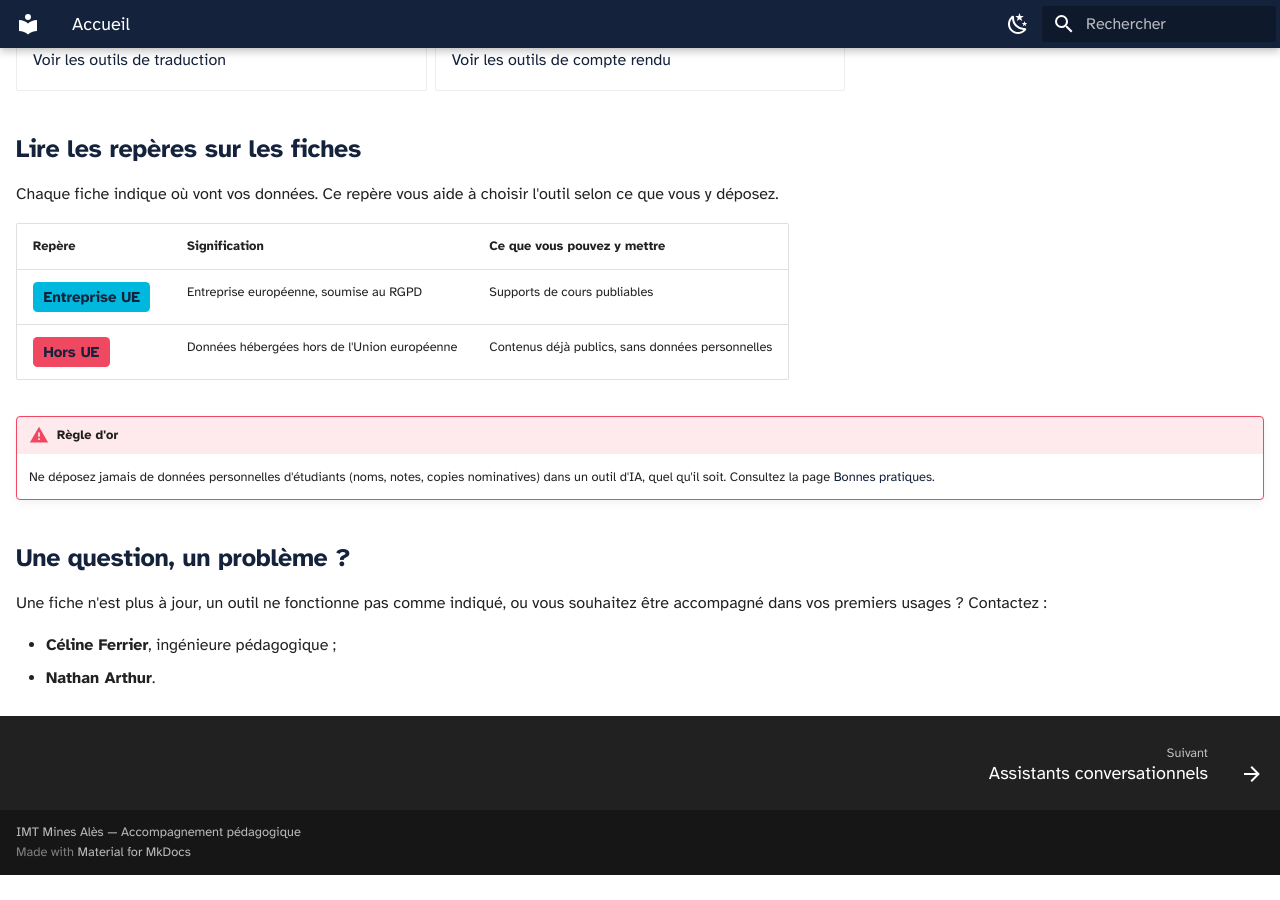
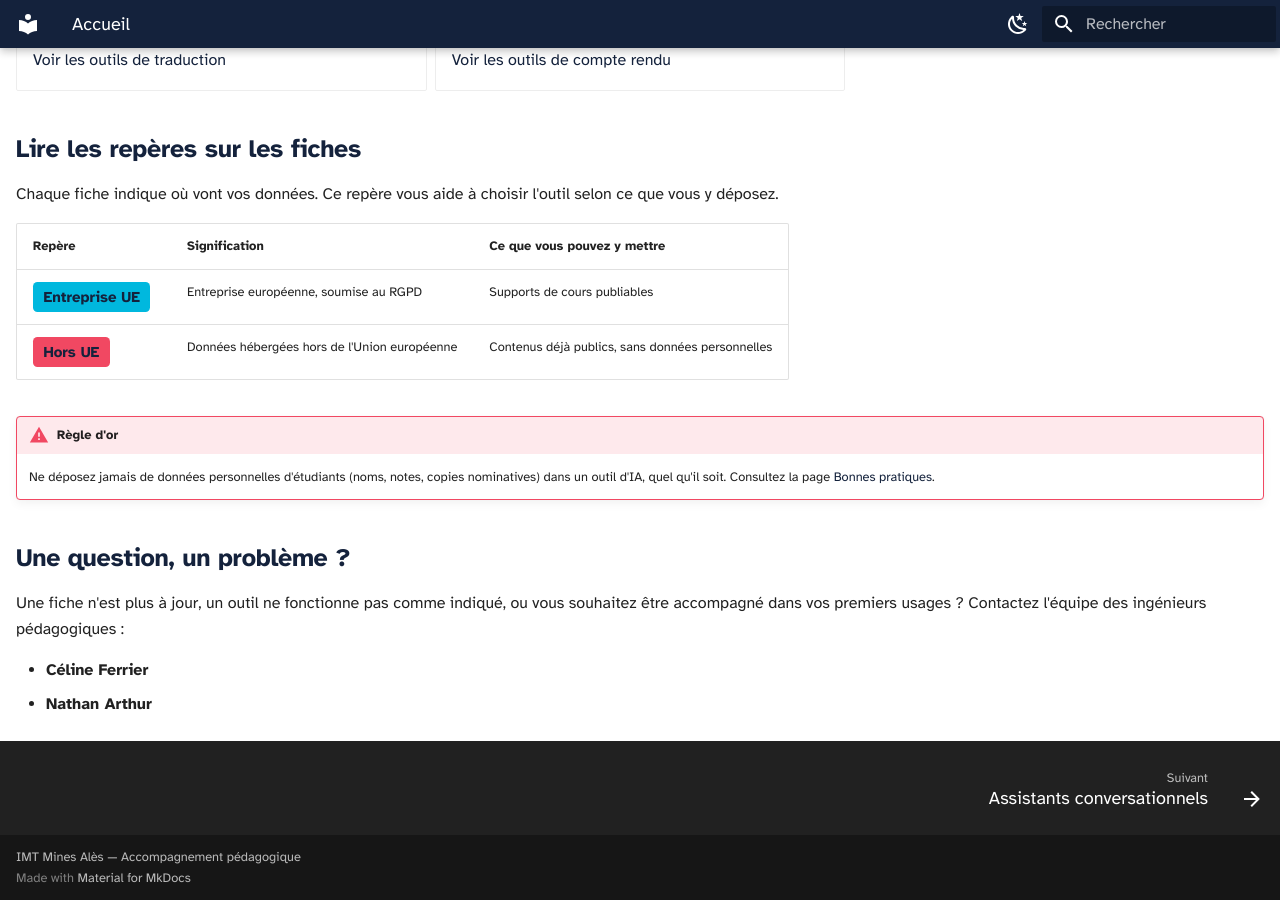
Before and after one commit to Celine-ferrier/Boite-outils-IA, an MkDocs documentation site: the page built from docs/index.md, in a window 1280 px wide and 900 px high, scrolled down 908 px. Built offline with MkDocs 1.6.1 and Material for MkDocs 9.7.7, drawn with Linux system fonts in a browser that asks for light colours; before the commit the page ends 1783 px from its top, so only the background shows below that; some of the changed text lies outside the part shown.

Commit message:
Accueil : titre « Boîte à outils IA » et contacts (ingénieurs pédagogiques)
Co-Authored-By: Claude Opus 5.5 <noreply@anthropic.com>
Claude-Session: https://claude.ai/code/session_01ADR9hzhyEw6Dc3N18BUyt5

```diff
--- a/docs/index.md
+++ b/docs/index.md
@@ -74,7 +74,7 @@ Chaque fiche indique où vont vos données. Ce repère vous aide à choisir l'ou
 
 ## Une question, un problème ?
 
-Une fiche n'est plus à jour, un outil ne fonctionne pas comme indiqué, ou vous souhaitez être accompagné dans vos premiers usages ? Contactez :
+Une fiche n'est plus à jour, un outil ne fonctionne pas comme indiqué, ou vous souhaitez être accompagné dans vos premiers usages ? Contactez l'équipe des ingénieurs pédagogiques :
 
-- **Céline Ferrier**, ingénieure pédagogique ;
-- **Nathan Arthur**.
+- **Céline Ferrier**
+- **Nathan Arthur**
--- a/mkdocs.yml
+++ b/mkdocs.yml
@@ -1,5 +1,5 @@
 site_name: Boîte à outils IA
-site_description: Outils d'intelligence artificielle et tutoriels pour les enseignants d'IMT Mines Alès
+site_description: Outils d'intelligence artificielle et tutoriels pour les enseignants et les personnels d'IMT Mines Alès
 copyright: IMT Mines Alès — Accompagnement pédagogique
 
 theme:
```
Also changed, not shown: other parts of docs/index.md (+1 -1 lines).
